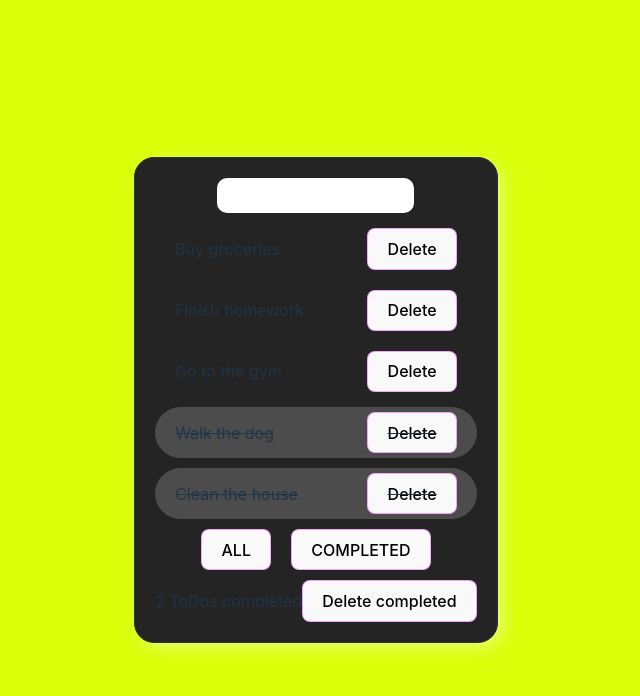
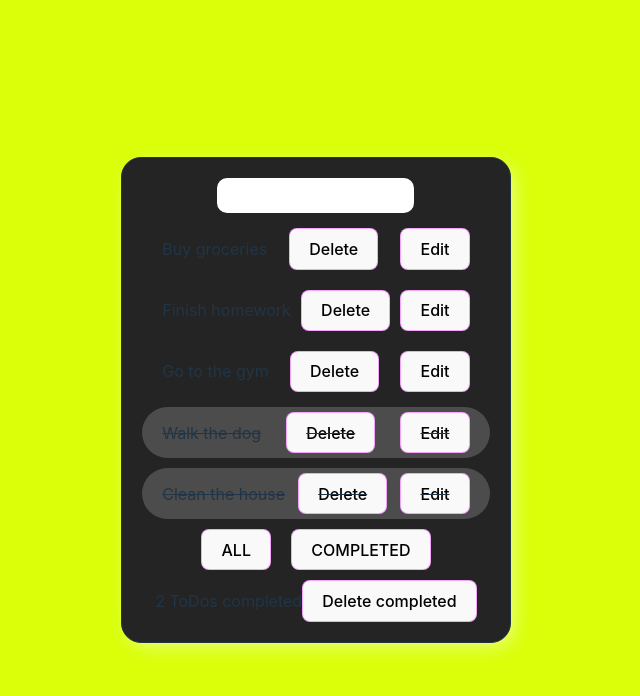
Before and after one commit to godidev/Todo-Ts, a React (Vite) app: page / in a window 1280 px wide. Shown: the top 696 px of the page, without its empty margins (324-964 px from the left). Built offline with nearby package versions, Linux system fonts and the light colour scheme.

Commit message:
feat: add option to edit Todo

```diff
--- /dev/null
+++ b/src/components/EditSaveButton.tsx
@@ -0,0 +1,25 @@
+type Props = {
+  isEditing: boolean
+  handleEditchange: () => void
+  handleSave: () => void
+}
+
+function EditSaveButton({
+  isEditing,
+  handleEditchange,
+  handleSave,
+}: Props): JSX.Element {
+  const handleClick = () => {
+    handleEditchange()
+    handleSave()
+  }
+  const styles = {
+    backgroundColor: isEditing ? 'green' : '',
+  }
+  return (
+    <button style={styles} onClick={handleClick}>
+      {isEditing ? 'Save' : 'Edit'}
+    </button>
+  )
+}
+export default EditSaveButton
--- a/src/components/Todo.tsx
+++ b/src/components/Todo.tsx
@@ -4,8 +4,10 @@ import {
   TodoAction,
   COMPLETE_TODO,
   REMOVE_TODO,
+  CHANGE_TODO_TITLE,
 } from '../types'
 import Menu from './Menu'
+import EditSaveButton from './EditSaveButton'
 
 interface Props extends TodoType {
   dispatch: React.Dispatch<TodoAction>
@@ -23,6 +25,8 @@ const Todo: React.FC<Props> = ({
   addCategory,
 }) => {
   const [showMenu, setShowMenu] = useState(false)
+  const [isEditing, setIsEditing] = useState(false)
+  const [newTitle, setNewTitle] = useState(title)
   let timeoutId: ReturnType<typeof setTimeout>
 
   const handleMouseEnter = () => {
@@ -34,6 +38,15 @@ const Todo: React.FC<Props> = ({
   const handleMouseLeave = () => {
     clearTimeout(timeoutId)
     setShowMenu(false)
+  }
+
+  const handleEditchange = () => {
+    setIsEditing((prevEdit) => !prevEdit)
+  }
+
+  const handleSave = () => {
+    if (newTitle === title || newTitle === '') return
+    dispatch({ type: CHANGE_TODO_TITLE, payload: { id, newTitle } })
   }
 
   const styles = {
@@ -56,6 +69,13 @@ const Todo: React.FC<Props> = ({
           addCategory={addCategory}
         />
       )}
+      {isEditing ? (
+        <input
+          type='text'
+          value={newTitle}
+          onChange={(e) => setNewTitle(e.target.value)}
+        />
+      ) : (
         <span
           onClick={() =>
             dispatch({
@@ -66,6 +86,7 @@ const Todo: React.FC<Props> = ({
         >
           {title}
         </span>
+      )}
       <button
         onClick={() =>
           dispatch({
@@ -76,6 +97,11 @@ const Todo: React.FC<Props> = ({
       >
         Delete
       </button>
+      <EditSaveButton
+        isEditing={isEditing}
+        handleEditchange={handleEditchange}
+        handleSave={handleSave}
+      />
     </div>
   )
 }
--- a/src/todoReducer.tsx
+++ b/src/todoReducer.tsx
@@ -8,6 +8,7 @@ import {
   filterValue,
   SET_FILTER,
   DELETE_COMPLETED,
+  CHANGE_TODO_TITLE,
 } from './types'
 
 interface AppState {
@@ -37,6 +38,12 @@ export function todoReducer(state: AppState, action: TodoAction): AppState {
       )
       return { ...state, todos: changedTodo }
     }
+    case CHANGE_TODO_TITLE: {
+      const { newTitle, id } = action.payload
+      const todoToEdit = state.todos.find((todo) => todo.id === id) as Todo
+      todoToEdit.title = newTitle
+      return { ...state, todos: [...state.todos, todoToEdit] }
+    }
     case COMPLETE_TODO: {
       const { id, completed } = action.payload
       const changedTodos = state.todos.map((todo) => {
--- a/src/types.ts
+++ b/src/types.ts
@@ -20,10 +20,16 @@ export const CHANGE_CATEGORY = 'CHANGE_CATEGORY'
 export const COMPLETE_TODO = 'COMPLETE-TODO'
 export const SET_FILTER = 'SET-FILTER'
 export const DELETE_COMPLETED = 'DELETE-COMPLETED'
+export const CHANGE_TODO_TITLE = 'CHANGE-TODO-TITLE'
 
 interface AddTodoAction {
   type: typeof ADD_TODO
   payload: { newTodo: Todo }
+}
+
+interface ChangeTodoTitleAction {
+  type: typeof CHANGE_TODO_TITLE
+  payload: { newTitle: string; id: TodoId }
 }
 
 interface CompleteTodoAction {
@@ -57,3 +63,4 @@ export type TodoAction =
   | CompleteTodoAction
   | SetFilterAction
   | DeletedCompletedAction
+  | ChangeTodoTitleAction
```
Lines whose indentation alone changed are shown as unchanged.
